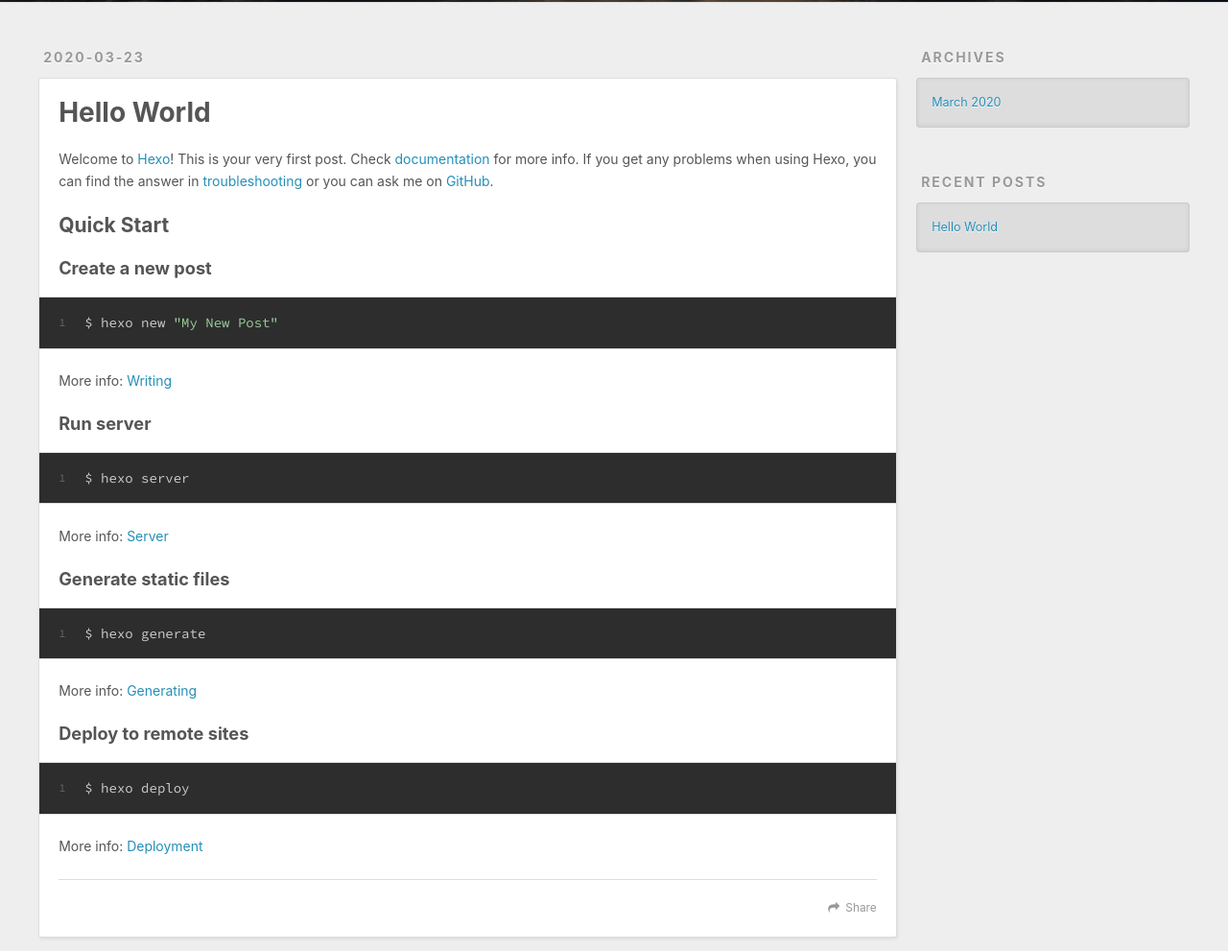
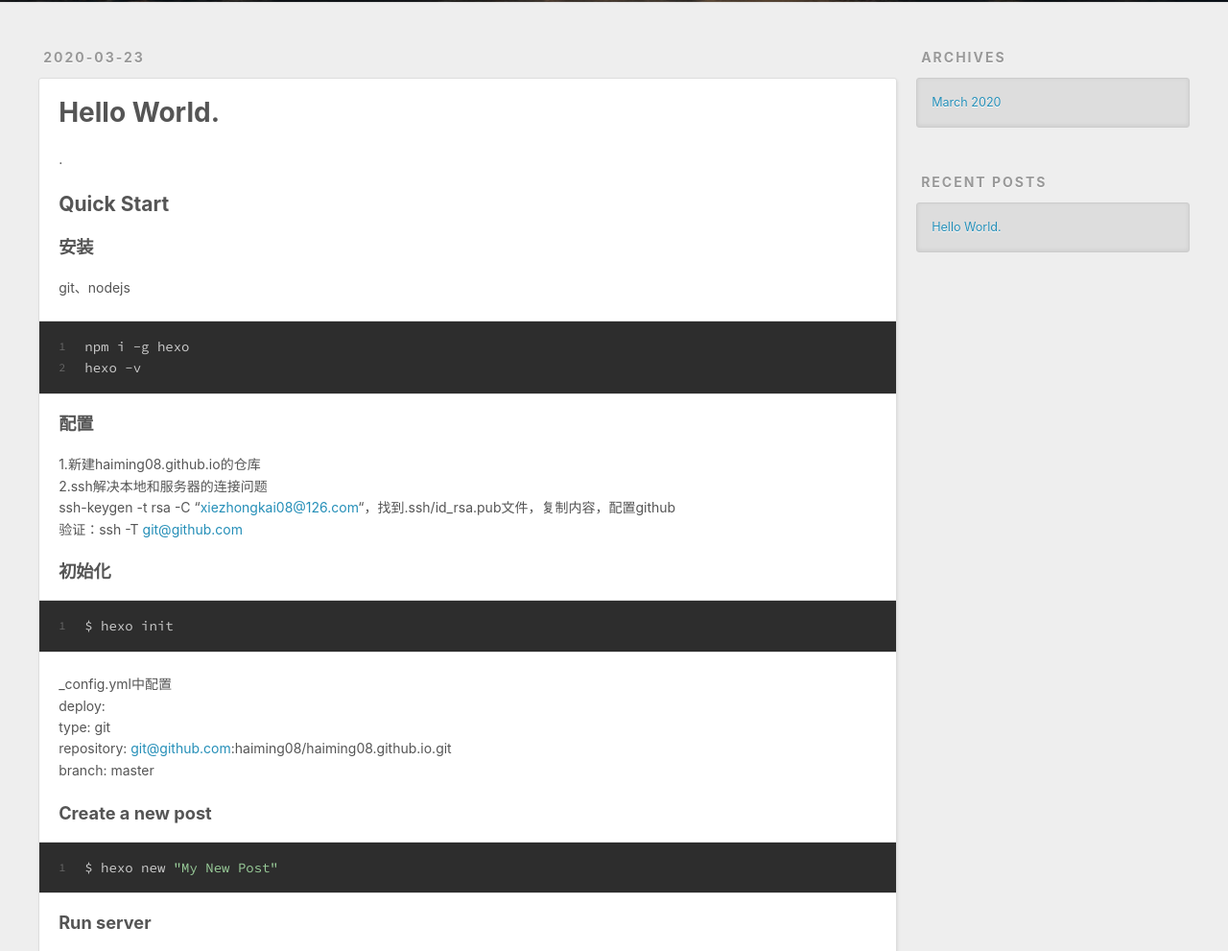
Before and after one commit to haiming08/haiming08.github.io, a plain HTML site: page 2020/03/23/hello-world/index.html in a window 1280 px wide. Shown: the part 298-1289 px from the top of the page at 96% size. Drawn offline with nearby package versions, Linux system fonts and the light colour scheme.

Commit message:
Site updated: 2020-03-23 22:00:21

```diff
--- a/2020/03/23/hello-world/index.html
+++ b/2020/03/23/hello-world/index.html
@@ -5,17 +5,17 @@
 
 
 
-  <title>Hello World | Hexo</title>
+  <title>Hello World. | Hexo</title>
   <meta name="viewport" content="width=device-width, initial-scale=1, maximum-scale=1">
-  <meta name="description" content="Welcome to Hexo! This is your very first post. Check documentation for more info. If you get any problems when using Hexo, you can find the answer in troubleshooting or you can ask me on GitHub. Quick">
+  <meta name="description" content=". Quick Start安装git、nodejs 12npm i -g hexohexo -v  配置1.新建haiming08.github.io的仓库2.ssh解决本地和服务器的连接问题 ssh-keygen -t rsa -C “xiezhongkai08@126.com“，找到.ssh&#x2F;id_rsa.pub文件，复制内容，配置github 验证：ssh -T git@github.com">
 <meta property="og:type" content="article">
-<meta property="og:title" content="Hello World">
+<meta property="og:title" content="Hello World.">
 <meta property="og:url" content="http://yoursite.com/2020/03/23/hello-world/index.html">
 <meta property="og:site_name" content="Hexo">
-<meta property="og:description" content="Welcome to Hexo! This is your very first post. Check documentation for more info. If you get any problems when using Hexo, you can find the answer in troubleshooting or you can ask me on GitHub. Quick">
+<meta property="og:description" content=". Quick Start安装git、nodejs 12npm i -g hexohexo -v  配置1.新建haiming08.github.io的仓库2.ssh解决本地和服务器的连接问题 ssh-keygen -t rsa -C “xiezhongkai08@126.com“，找到.ssh&#x2F;id_rsa.pub文件，复制内容，配置github 验证：ssh -T git@github.com">
 <meta property="og:locale" content="en_US">
 <meta property="article:published_time" content="2020-03-23T12:48:29.488Z">
-<meta property="article:modified_time" content="2020-03-23T12:48:29.509Z">
+<meta property="article:modified_time" content="2020-03-23T14:00:07.104Z">
 <meta property="article:author" content="John Doe">
 <meta name="twitter:card" content="summary">
 
@@ -80,7 +80,7 @@
 
 
     <h1 class="article-title" itemprop="name">
-      Hello World
+      Hello World.
     </h1>
 
 
@@ -88,24 +88,31 @@
 
     <div class="article-entry" itemprop="articleBody">
 
-        <p>Welcome to <a href="https://hexo.io/" target="_blank" rel="noopener">Hexo</a>! This is your very first post. Check <a href="https://hexo.io/docs/" target="_blank" rel="noopener">documentation</a> for more info. If you get any problems when using Hexo, you can find the answer in <a href="https://hexo.io/docs/troubleshooting.html" target="_blank" rel="noopener">troubleshooting</a> or you can ask me on <a href="https://github.com/hexojs/hexo/issues" target="_blank" rel="noopener">GitHub</a>.</p>
-<h2 id="Quick-Start"><a href="#Quick-Start" class="headerlink" title="Quick Start"></a>Quick Start</h2><h3 id="Create-a-new-post"><a href="#Create-a-new-post" class="headerlink" title="Create a new post"></a>Create a new post</h3><figure class="highlight bash"><table><tr><td class="gutter"><pre><span class="line">1</span><br></pre></td><td class="code"><pre><span class="line">$ hexo new <span class="string">"My New Post"</span></span><br></pre></td></tr></table></figure>
+        <p>.</p>
+<h2 id="Quick-Start"><a href="#Quick-Start" class="headerlink" title="Quick Start"></a>Quick Start</h2><h3 id="安装"><a href="#安装" class="headerlink" title="安装"></a>安装</h3><p>git、nodejs</p>
+<figure class="highlight bash"><table><tr><td class="gutter"><pre><span class="line">1</span><br><span class="line">2</span><br></pre></td><td class="code"><pre><span class="line">npm i -g hexo</span><br><span class="line">hexo -v</span><br></pre></td></tr></table></figure>
 
-<p>More info: <a href="https://hexo.io/docs/writing.html" target="_blank" rel="noopener">Writing</a></p>
+<h3 id="配置"><a href="#配置" class="headerlink" title="配置"></a>配置</h3><p>1.新建haiming08.github.io的仓库<br>2.ssh解决本地和服务器的连接问题<br> ssh-keygen -t rsa -C “<a href="mailto:xiezhongkai08@126.com">xiezhongkai08@126.com</a>“，找到.ssh/id_rsa.pub文件，复制内容，配置github<br> 验证：ssh -T <a href="mailto:git@github.com">git@github.com</a></p>
+<h3 id="初始化"><a href="#初始化" class="headerlink" title="初始化"></a>初始化</h3><figure class="highlight bash"><table><tr><td class="gutter"><pre><span class="line">1</span><br></pre></td><td class="code"><pre><span class="line">$ hexo init</span><br></pre></td></tr></table></figure>
+<p>_config.yml中配置<br>deploy:<br>  type: git<br>  repository: <a href="mailto:git@github.com">git@github.com</a>:haiming08/haiming08.github.io.git<br>  branch: master</p>
+<h3 id="Create-a-new-post"><a href="#Create-a-new-post" class="headerlink" title="Create a new post"></a>Create a new post</h3><figure class="highlight bash"><table><tr><td class="gutter"><pre><span class="line">1</span><br></pre></td><td class="code"><pre><span class="line">$ hexo new <span class="string">"My New Post"</span></span><br></pre></td></tr></table></figure>
+
 <h3 id="Run-server"><a href="#Run-server" class="headerlink" title="Run server"></a>Run server</h3><figure class="highlight bash"><table><tr><td class="gutter"><pre><span class="line">1</span><br></pre></td><td class="code"><pre><span class="line">$ hexo server</span><br></pre></td></tr></table></figure>
 
-<p>More info: <a href="https://hexo.io/docs/server.html" target="_blank" rel="noopener">Server</a></p>
+
+
 <h3 id="Generate-static-files"><a href="#Generate-static-files" class="headerlink" title="Generate static files"></a>Generate static files</h3><figure class="highlight bash"><table><tr><td class="gutter"><pre><span class="line">1</span><br></pre></td><td class="code"><pre><span class="line">$ hexo generate</span><br></pre></td></tr></table></figure>
 
-<p>More info: <a href="https://hexo.io/docs/generating.html" target="_blank" rel="noopener">Generating</a></p>
+
+
 <h3 id="Deploy-to-remote-sites"><a href="#Deploy-to-remote-sites" class="headerlink" title="Deploy to remote sites"></a>Deploy to remote sites</h3><figure class="highlight bash"><table><tr><td class="gutter"><pre><span class="line">1</span><br></pre></td><td class="code"><pre><span class="line">$ hexo deploy</span><br></pre></td></tr></table></figure>
 
-<p>More info: <a href="https://hexo.io/docs/one-command-deployment.html" target="_blank" rel="noopener">Deployment</a></p>
+
 
 
     </div>
     <footer class="article-footer">
-      <a data-url="http://yoursite.com/2020/03/23/hello-world/" data-id="ck84hdcih0000ygf3hfzf3glw" class="article-share-link">Share</a>
+      <a data-url="http://yoursite.com/2020/03/23/hello-world/" data-id="ck84jaw5m000000f3b8t7a65r" class="article-share-link">Share</a>
 
 
     </footer>
@@ -144,7 +151,7 @@
       <ul>
 
           <li>
-            <a href="/2020/03/23/hello-world/">Hello World</a>
+            <a href="/2020/03/23/hello-world/">Hello World.</a>
           </li>
 
       </ul>
```
Also changed, not shown: archives/2020/03/index.html (+2 -2 lines), archives/2020/index.html (+2 -2 lines), archives/index.html (+2 -2 lines), index.html (+16 -9 lines).
